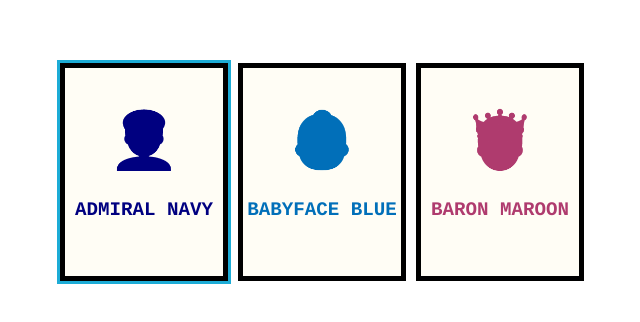
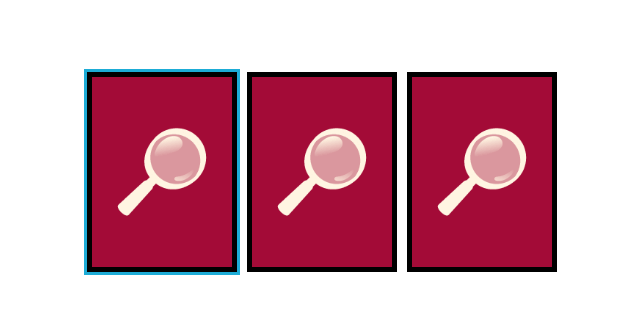
Before and after one commit to nicm42/murdle-cards, a React (Vite) app: page / in a window 1280 px wide. Shown: the part 236-558 px from the top of the page, without its empty margins (318-958 px from the left). Built offline with nearby package versions, Linux system fonts and the light colour scheme.

Commit message:
Added flipping cards on hover

```diff
--- a/src/App.css
+++ b/src/App.css
@@ -1,6 +1,4 @@
 .card {
-  background-color: #fffdf5;
-  border: 5px solid #000000;
   display: flex;
   flex-direction: column;
   flex-shrink: 0;
--- a/src/components/BigCard.css
+++ b/src/components/BigCard.css
@@ -9,6 +9,8 @@
 }
 
 .big-card {
+  background-color: #fffdf5;
+  border: 5px solid #000000;
   cursor: auto;
   left: 50%;
   height: fit-content;
--- a/src/components/SmallCard.css
+++ b/src/components/SmallCard.css
@@ -9,10 +9,48 @@
 .small-card {
   cursor: pointer;
   height: 200px;
-  padding: 0.25em;
+  perspective: 1000px;
   width: 150px;
 }
 
 .small-card:focus {
   outline: 3px solid #1dacd6;
 }
+
+.small-card-inner {
+  height: 100%;
+  position: relative;
+  transform-style: preserve-3d;
+  transition: rotate 500ms linear;
+  width: 100%;
+}
+
+.small-card:hover .small-card-inner {
+  rotate: y 180deg;
+}
+
+.small-card-front,
+.small-card-back {
+  backface-visibility: hidden;
+  border: 5px solid #000000;
+  display: grid;
+  inset: 0;
+  padding: 0.25em;
+  place-content: center;
+  position: absolute;
+}
+
+.small-card-back {
+  background-color: #a30b37;
+  font-size: 500%;
+}
+
+.small-card-front {
+  background-color: #fffdf5;
+  rotate: y 180deg;
+}
+
+.card-back--emoji {
+  color: transparent;
+  text-shadow: 0 0 0 #fff5e2;
+}
--- a/src/components/SmallCard.tsx
+++ b/src/components/SmallCard.tsx
@@ -58,8 +58,15 @@ function SmallCard({
       onClick={setBigCardToShow}
       onKeyDown={(e) => handleKeyboardOnCard(e)}
     >
-      <div className="card--emoji">{suspect.emoji}</div>
-      <h2 className="card--name">{suspect.name}</h2>
+      <div className="small-card-inner">
+        <div className="small-card-back">
+          <div className="card-back--emoji">🔎</div>
+        </div>
+        <div className="small-card-front">
+          <div className="card--emoji">{suspect.emoji}</div>
+          <h2 className="card--name">{suspect.name}</h2>
+        </div>
+      </div>
     </div>
   );
 }
```
